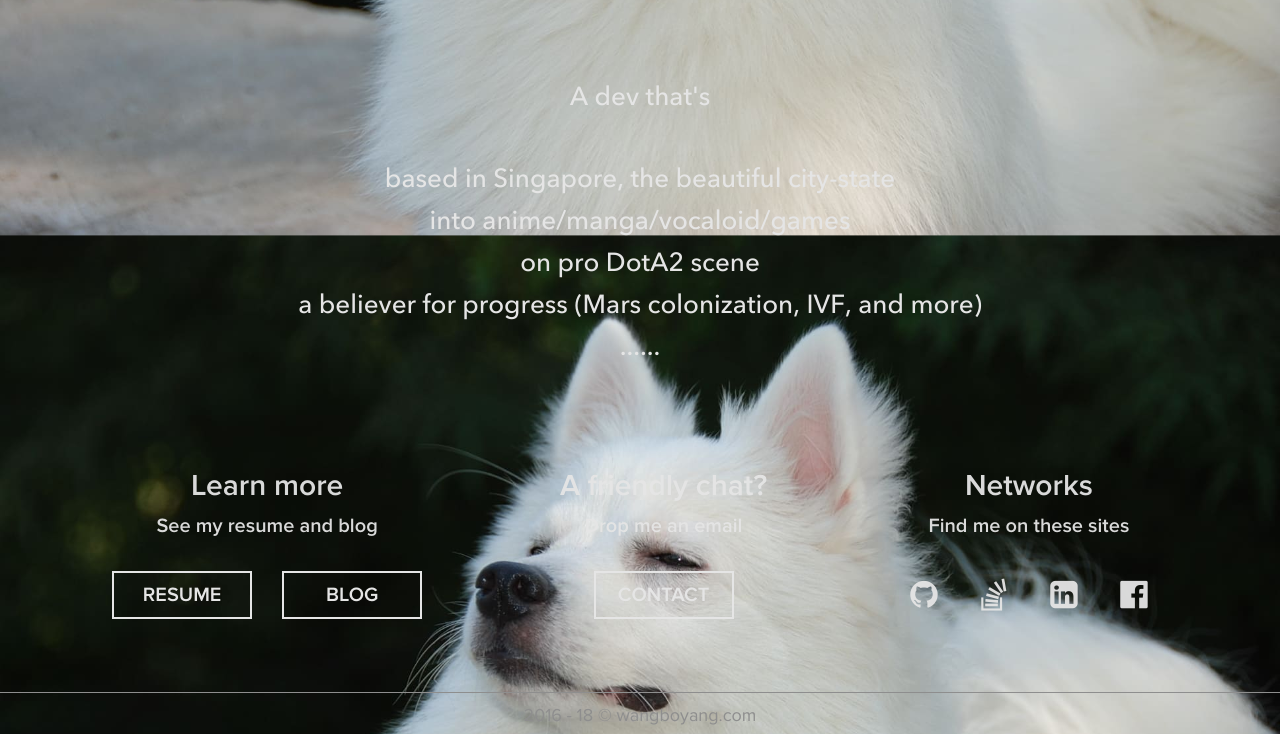
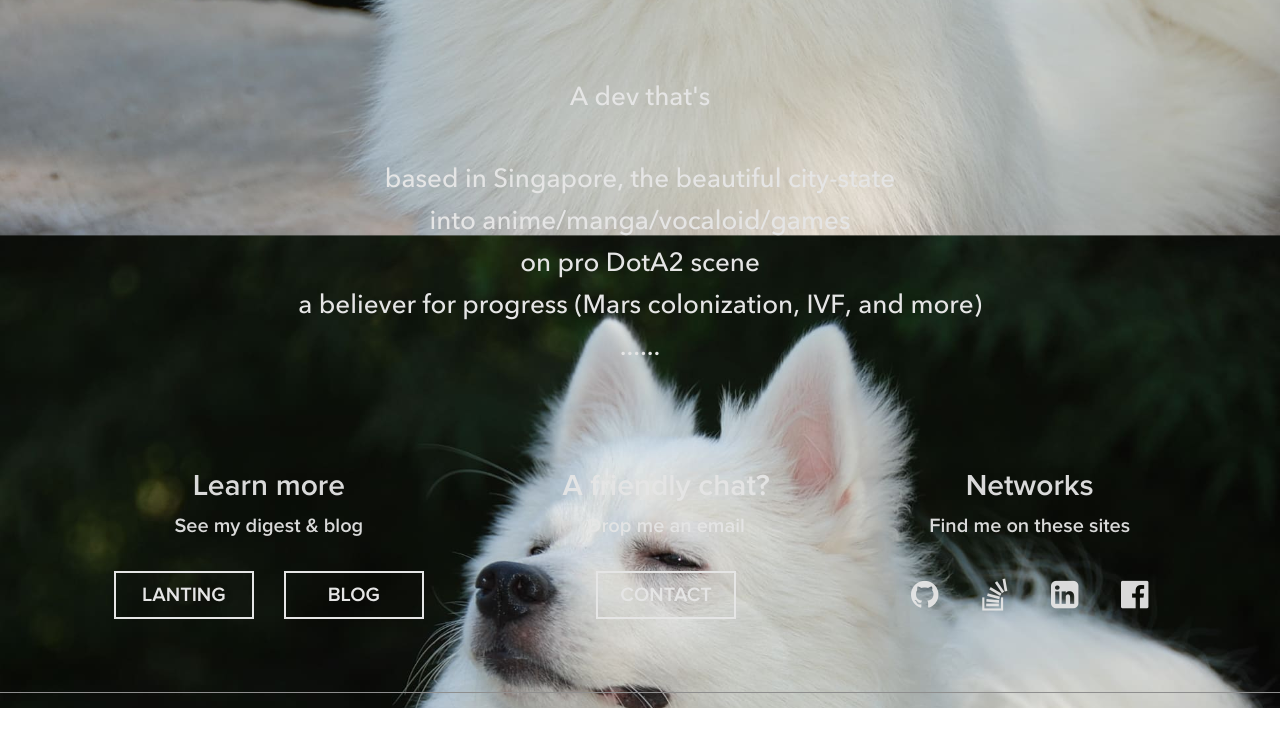
Before and after one commit to boyangwang/wangboyang-com, a website built with webpack: page src/public/index.html in a window 1280 px wide. Shown: the part 3192-3926 px from the top of the page. After the commit the page ends 3900 px from the top, so only its background shows below. Built offline with nearby package versions, Linux system fonts and the light colour scheme; files whose address does not match are found by name.

Commit message:
Replace resume with lanting

```diff
--- a/src/public/index.html
+++ b/src/public/index.html
@@ -254,9 +254,9 @@
             <div class="footer-div container">
                 <div class="footer-text-contact-div">
                     <h3>Learn more</h3>
-                    <p>See my resume and blog</p>
+                    <p>See my digest <Lanting> & blog</p>
                     <div class="footer-text-contact-buttons-div">
-                        <a class="footer-text-contact-button transition-change-button" href="https://wangboyang.com/resume.pdf" target="_blank">resume</a>
+                        <a class="footer-text-contact-button transition-change-button" href="https://lanting.wiki" target="_blank">Lanting</a>
                         <a class="footer-text-contact-button transition-change-button" href="/blog" target="_blank">blog</a>
                     </div>
                 </div>
@@ -287,10 +287,13 @@
                 </div>
             </div>
         </div>
-
+        <script>
+            var curYear = new Date().getFullYear();
+            document.getElementById('copyright-p').textContent = '2013 - ' + curYear + ' © wangboyang.com'
+        </script>
         <div class="copyright-footer-div">
             <hr>
-            <p class="copyright-p">2016 - 18 © wangboyang.com</p>
+            <p id="copyright-p" class="copyright-p"></p>
         </div>
     </div>
 
```
